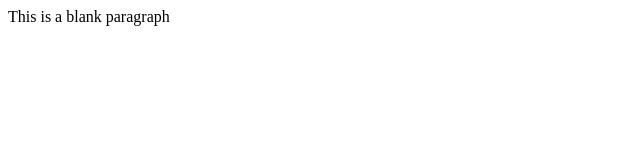
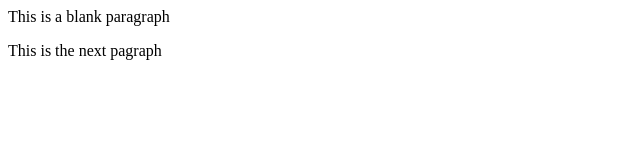
Before and after one commit to Miscella9eous/newmaclocalrepo, a plain HTML site: page index.html in a window 1280 px wide. Shown: the whole page, without its empty margins (0-640 px from the left). Drawn offline with Linux system fonts and the light colour scheme.

Commit message:
add a new feature

```diff
--- a/index.html
+++ b/index.html
@@ -1 +1,3 @@
 <p>This is a blank paragraph</p>
+
+<p>This is the next pagraph</p>
```
